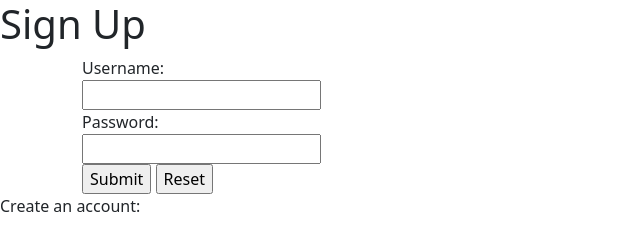
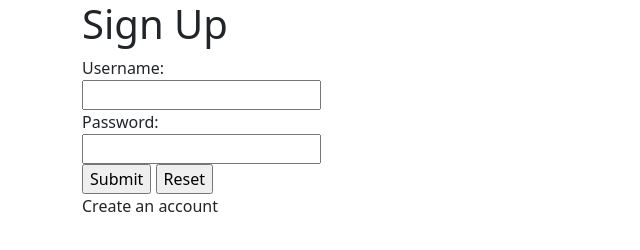
Before and after one commit to Chap010/myForms, a plain HTML site: page index.html in a window 1280 px wide. Shown: the whole page, without its empty margins (0-640 px from the left). Drawn offline with nearby package versions, Linux system fonts and the light colour scheme.

Commit message:
Update index.html

```diff
--- a/index.html
+++ b/index.html
@@ -12,11 +12,12 @@
     <body>
         <section class="overlay">
           <section class="overlay">
-            <h1 class="maintitle">Sign Up</h1>
             <div class="container">
              <div class="row">
               <div class="col">
+                <h1 class="maintitle">Sign Up</h1>
                 <form action="submission.html" method="GET">
+
                     <label for="username">Username:</label>
                     <br>
                     <input id="username" name="username" type="text" required maxlength="15" minlength="3" pattern="[a-zA-Z0-9]+">
@@ -28,10 +29,11 @@
                     <input type="submit" value="Submit">
                     <input type="reset">
                   </form>
+                  <p>Create an account</p>
               </div>
              </div>
             </div>
-            <p>Create an account:</p>
+
 
           </section>
     </body>
```
